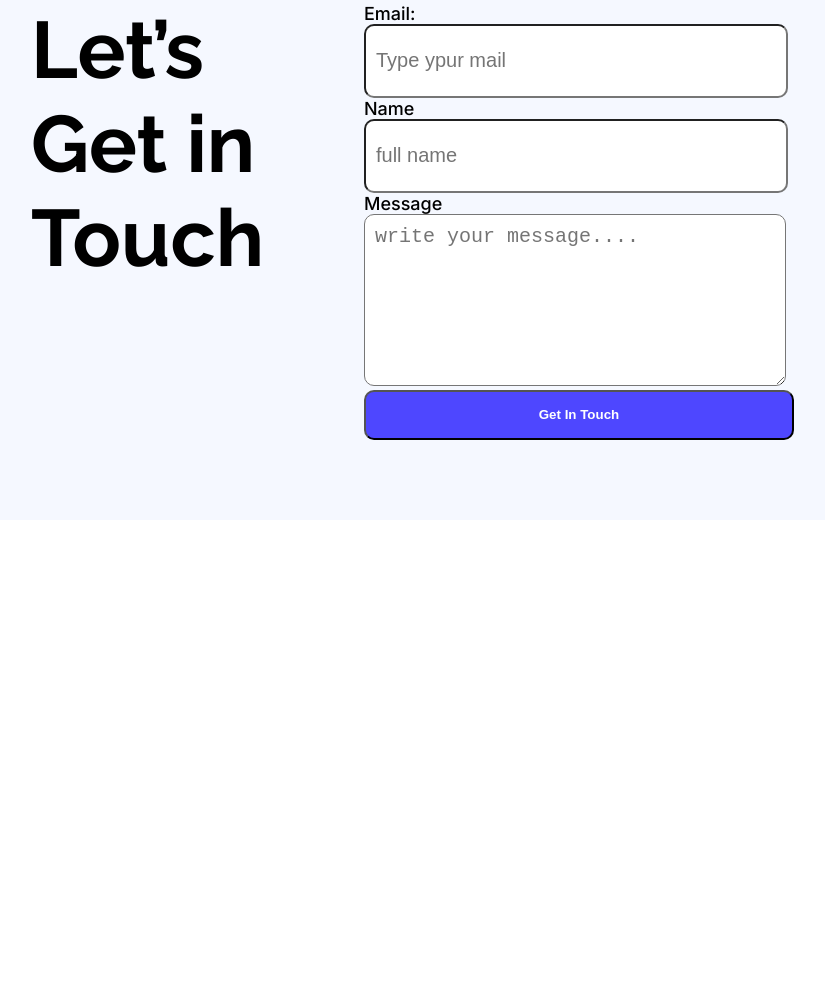
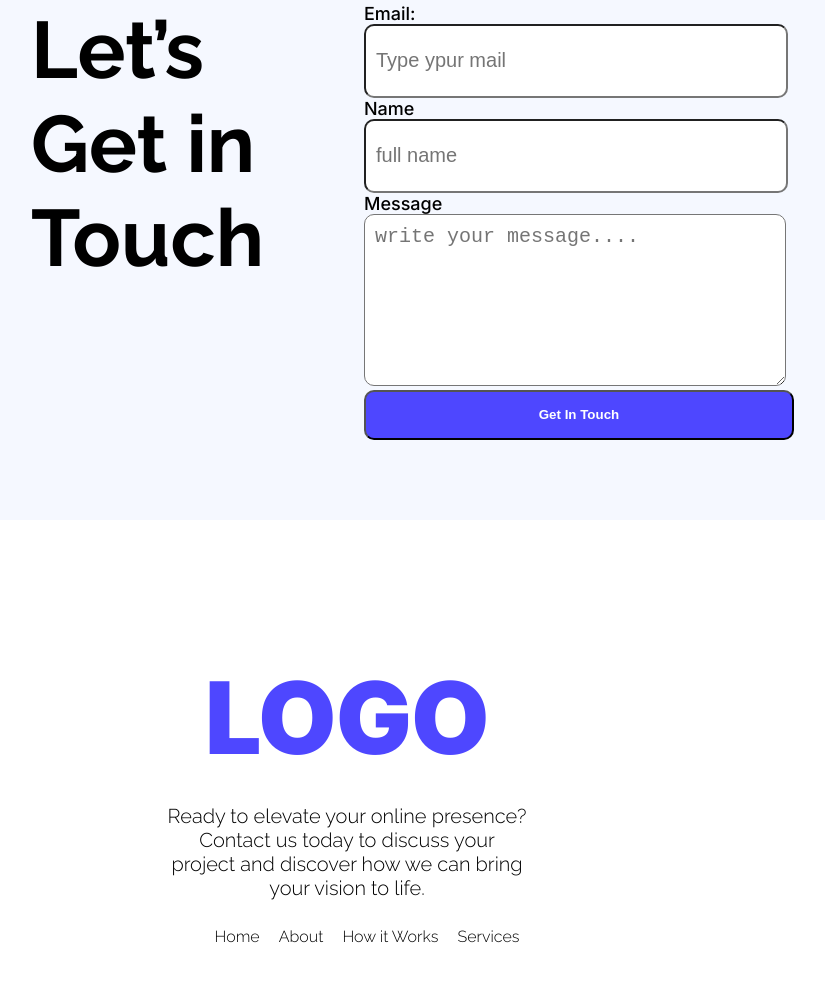
Before and after one commit to Sadik-Hossain-Official/assignment1, a plain HTML site: page index.html in a window 1280 px wide. Shown: the part 3173-4155 px from the top of the page, without its empty margins (293-1118 px from the left). Before the commit the page ends 3830 px from the top, so only its background shows below. Drawn offline with Linux system fonts and the light colour scheme.

Commit message:
added footer part

```diff
--- a/index.html
+++ b/index.html
@@ -143,7 +143,14 @@
         </section>
     </main>
     <footer>
-
+            <h2 class="inter color">LOGO</h2>
+            <h4>Ready to elevate your online presence? Contact us today to discuss your project and discover how we can bring your vision to life.</h4>
+            <ul>
+                <li><a href="">Home</a></li>
+                <li><a href="">About</a></li>
+                <li><a href="">How it Works</a></li>
+                <li><a href="">Services</a></li>
+            </ul>
     </footer>
 </body>
 </html>
--- a/styles-assignment1/assignment1.css
+++ b/styles-assignment1/assignment1.css
@@ -246,3 +246,28 @@ input[type="submit"]
 
 }
 /*footer section*/
+footer{
+    text-align: center;
+    padding: 0px 450px  100px;
+}
+footer h2{
+    font-size:100px;
+    font-weight: 900;
+    margin-bottom: 0;
+}
+footer h4{
+    font-weight: 300;
+    font-size:20px;
+}
+footer ul{
+    display: flex;
+    justify-content: space-around;
+    list-style:none;
+    font-weight: 300;
+
+
+}
+footer a{
+    text-decoration: none;
+    color: black;
+}
```
